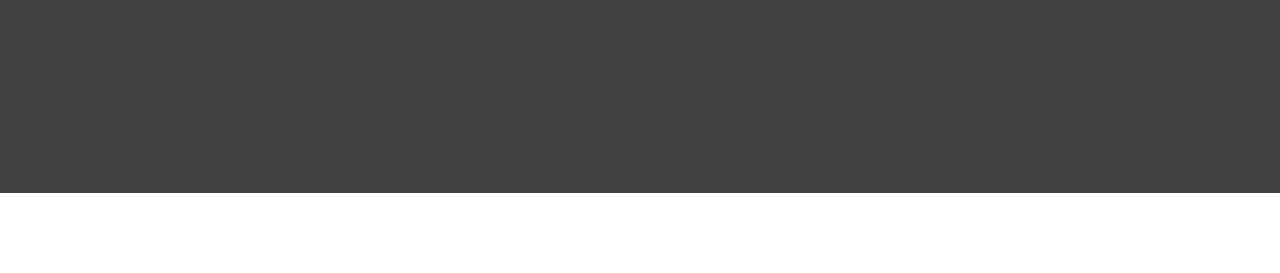
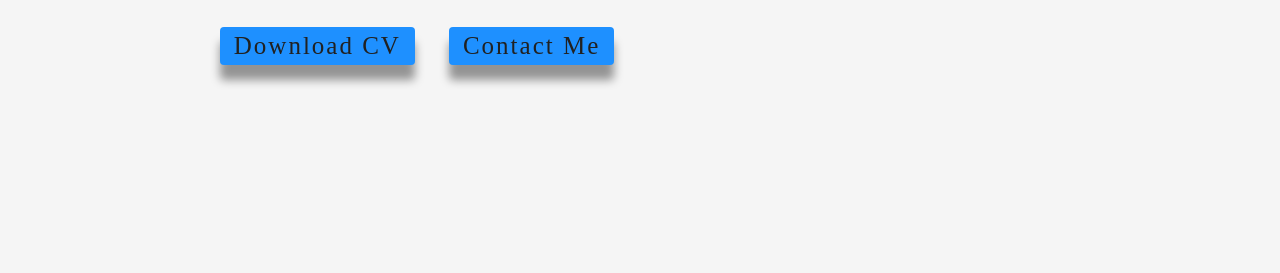
Before and after one commit to anthonyBosek/dev-ant-folio, a plain HTML site: page index.html in a window 1280 px wide. Shown: the part 607-880 px from the top of the page. Before the commit the page ends 800 px from the top, so only its background shows below. Drawn offline with Linux system fonts and the light colour scheme; a web font is replaced by a local one.

Commit message:
updates left section

```diff
--- a/index.html
+++ b/index.html
@@ -11,8 +11,7 @@
     <title>developer_ant</title>
     <link rel="stylesheet" href="./style.css" />
   </head>
-  <!-- <body> -->
-  <body class="dark">
+  <body>
     <div class="container">
       <nav>
         <div class="logo">
@@ -37,6 +36,8 @@
       <div class="wrapper">
         <div class="clmn clmn0">
           <span class="topline">Hello</span>
+          <img src="./images/ant-blk.png" alt="blk" />
+          <img src="./images/ant-wht.png" alt="wht" />
           <h1>I'm <span class="multi-txt">an Engineer</span></h1>
           <!--
           <span class="multi-txt">a Developer</span>
@@ -49,14 +50,12 @@
             involved in the dev community.
           </p>
           <div class="btns">
-            <button class="btn">CV download</button>
-            <button class="btn">Email me</button>
+            <button class="btn">Download CV</button>
+            <button class="btn">Contact Me</button>
           </div>
         </div>
         <div class="clmn clmn1"></div>
       </div>
-      <img src="./images/ant-blk.png" alt="blk" />
-      <img src="./images/ant-wht.png" alt="wht" />
     </div>
   </body>
 </html>
--- a/style.css
+++ b/style.css
@@ -78,7 +78,7 @@ nav {
   transition: 0.3s;
 }
 .wrapper {
-  height: 100%;
+  height: 100vh;
   width: 100%;
   display: flex;
   justify-content: center;
@@ -122,7 +122,7 @@ nav {
 .btns {
   width: 100%;
   position: relative;
-  left: 30%;
+  left: 15%;
 }
 .btn {
   outline: none;
@@ -133,8 +133,12 @@ nav {
   color: var(--main-txt-clr);
   background-color: var(--accent-clr);
   padding: 5px 14px;
-  margin: 40px 5px;
+  margin: 30px 15px;
   letter-spacing: 2px;
   border-radius: 4px;
-  box-shadow: 0 15px 10px rgba(0, 0, 0, 0.4), 0 0 8px var(--main-txt-clr);
+  box-shadow: 0 15px 10px rgba(0, 0, 0, 0.4);
 }
+.btn:hover {
+  transform: perspective(1px) scale(1.1);
+  transition: 0.3s;
+}
```
